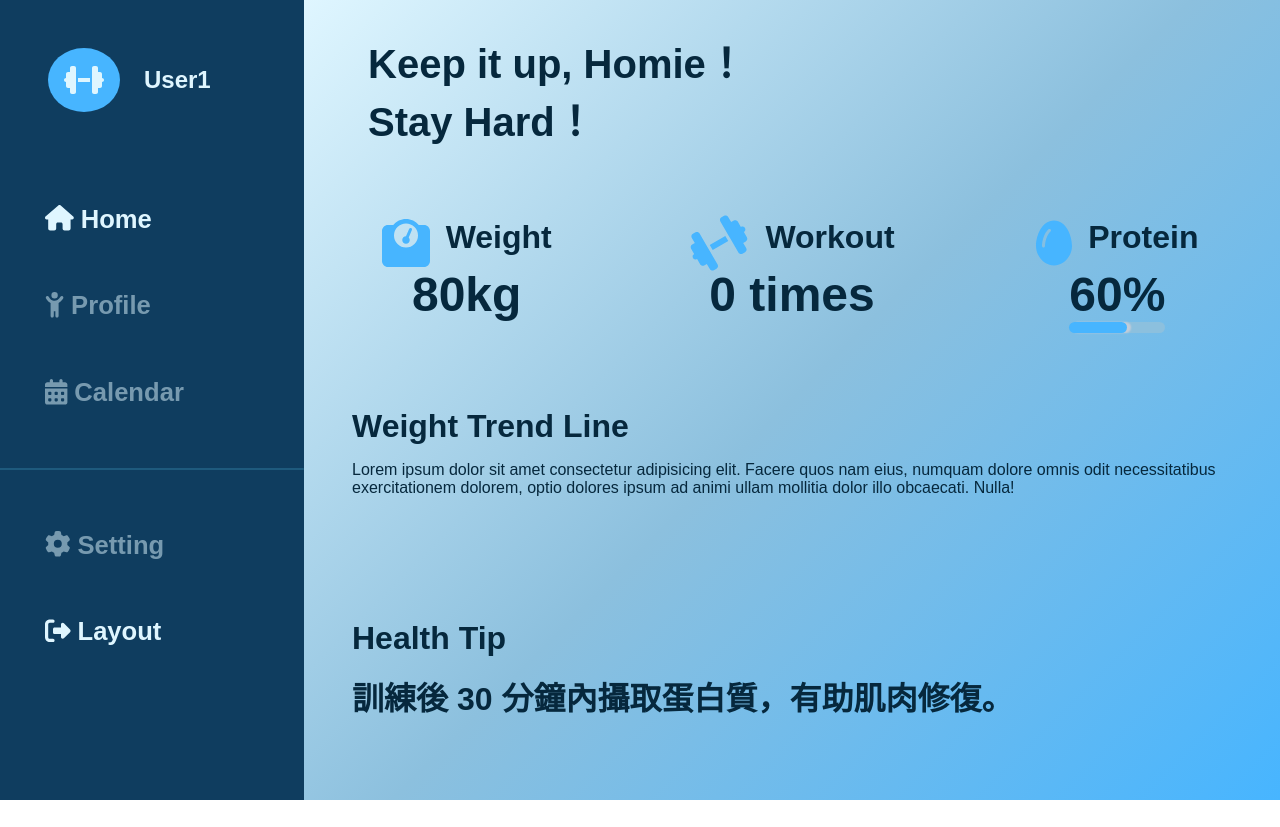
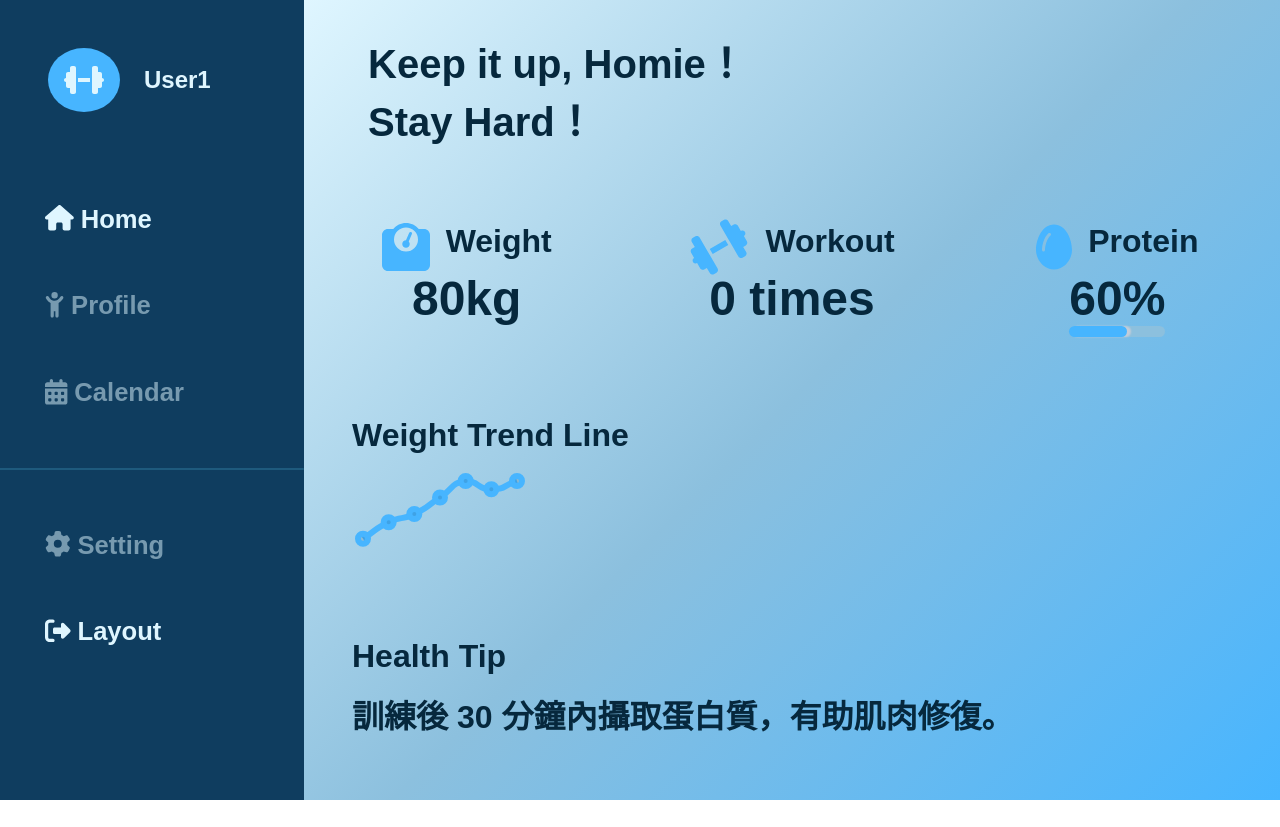
Before and after one commit to freddy990117/Fitness-Dashboard, a React (Vite) app: page /dashboard in a window 1280 px wide. Before the commit the page ends 800 px from the top, so only its background shows below. Built offline with nearby package versions, Linux system fonts and the light colour scheme; no server answers; sample sign-in values are in the browser's storage.

Commit message:
Setup Chart and show in the card

```diff
--- a/src/components/Card.jsx
+++ b/src/components/Card.jsx
@@ -1,6 +1,7 @@
 import React from "react";
 import "../styles/card.css";
 import { FontAwesomeIcon } from "@fortawesome/react-fontawesome";
+import Chart from "./Chart";
 import {
   faDumbbell,
   faEgg,
@@ -83,11 +84,7 @@ const Card = () => {
         </div>
         <div className="card-bar card-weight-change">
           <h1>Weight Trend Line </h1>
-          Lorem ipsum dolor sit amet consectetur adipisicing elit. Facere quos
-          nam eius, numquam dolore omnis odit necessitatibus exercitationem
-          dolorem, optio dolores ipsum ad animi ullam mollitia dolor illo
-          obcaecati. Nulla!
-          {/* Chart......  */}
+          <Chart />
         </div>
         <div className="card-bar card-tip">
           <h1>Health Tip</h1>
--- a/src/components/Chart.jsx
+++ b/src/components/Chart.jsx
@@ -1,7 +1,64 @@
 import React from "react";
+import { Line } from "react-chartjs-2";
+import {
+  Chart as ChartJS,
+  CategoryScale,
+  LinearScale,
+  PointElement,
+  LineElement,
+  Title,
+  Tooltip,
+  Legend,
+} from "chart.js";
 
+// 初始化 chart.js plugins
+ChartJS.register(
+  CategoryScale,
+  LinearScale,
+  PointElement,
+  LineElement,
+  Title,
+  Tooltip,
+  Legend
+);
 const Chart = () => {
-  return <div>Chart</div>;
+  const data = {
+    labels: ["Mon", "Tue", "Wed", "Thu", "Fri", "Sat", "Sun"],
+    datasets: [
+      {
+        label: "Weight (kg)",
+        data: [78.3, 78.5, 78.6, 78.8, 79, 78.9, 79],
+        borderColor: "#47b5ff",
+        borderWidth: 6,
+        fill: true,
+        tension: 0.6,
+        pointRadius: 5,
+      },
+    ],
+  };
+
+  const options = {
+    responsive: true,
+    plugins: {
+      legend: { display: false },
+      tooltip: { enabled: false },
+    },
+    scales: {
+      x: {
+        display: false,
+        grid: { display: false },
+      },
+      y: {
+        display: false,
+        grid: { display: false },
+      },
+    },
+  };
+  return (
+    <div>
+      <Line data={data} options={options} />
+    </div>
+  );
 };
 
 export default Chart;
--- a/src/styles/card.css
+++ b/src/styles/card.css
@@ -66,6 +66,13 @@
   font-size: 2rem;
   margin-bottom: 1rem;
 }
+.card-container .card-body .card-weight-change {
+  height: 100%;
+}
+.card-container .card-body .card-weight-change canvas {
+  width: 20% !important;
+  height: 20% !important;
+}
 .card-container .card-body .card-weight {
   grid-area: 1/1/3/3;
 }
--- a/src/styles/card.scss
+++ b/src/styles/card.scss
@@ -74,6 +74,13 @@
         margin-bottom: 1rem;
       }
     }
+    .card-weight-change {
+      height: 100%;
+      canvas {
+        width: 20% !important;
+        height: 20% !important;
+      }
+    }
     .card-weight {
       grid-area: 1 / 1 / 3 / 3;
     }
```
Also changed, not shown: 1 other file (tests, documents, lock files or other folders).
